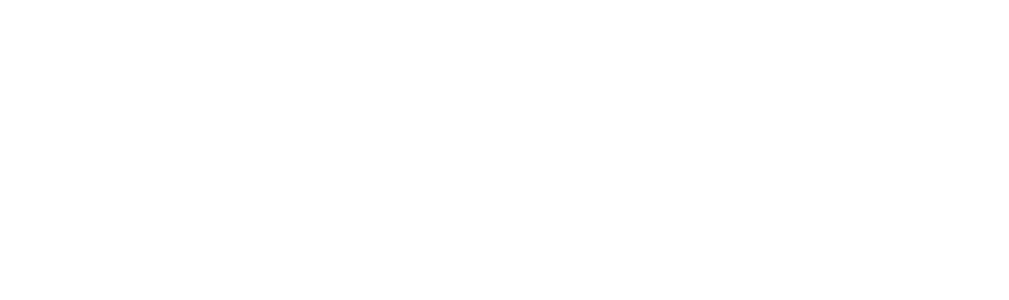
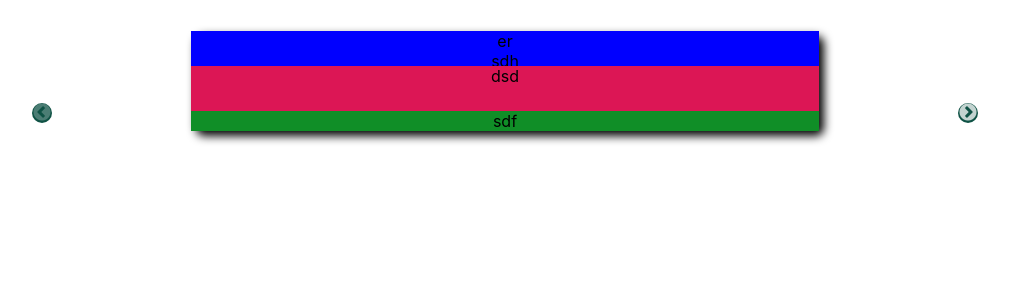
Before and after one commit to DhananjayaYN/Vehicle-Parking, a React (Create React App) app: page /card in a window 1280 px wide. Before the commit this address had no page. Shown: the top 300 px of the page, without its empty margins (135-1144 px from the left). Built offline with nearby package versions, Linux system fonts and the light colour scheme.

Commit message:
create places list

```diff
--- a/package.json
+++ b/package.json
@@ -10,8 +10,11 @@
     "antd": "^5.19.3",
     "react": "^18.3.1",
     "react-dom": "^18.3.1",
+    "react-icons": "^5.2.1",
     "react-router-dom": "^6.25.1",
     "react-scripts": "^5.0.1",
+    "react-slick": "^0.30.2",
+    "slick-carousel": "^1.8.1",
     "web-vitals": "^2.1.4"
   },
   "scripts": {
--- a/src/App.js
+++ b/src/App.js
@@ -5,6 +5,7 @@
 import { BrowserRouter, Route, Routes } from "react-router-dom";
 import HomePage from "./Pages/HomePage";
 import HomeCustomer from "./Pages/HomeCustomer";
+import Places_card from "./Components/Places_card";
 
 function App() {
   return (
@@ -13,6 +14,7 @@
         <Routes>
           <Route exact path="/" element={<HomePage/>}></Route>
           <Route path="/customer" element={<HomeCustomer/>}></Route>
+          <Route path="/card" element={<Places_card/>}></Route>
         </Routes>
       </BrowserRouter>
 
--- /dev/null
+++ b/src/Components/Place_cardCSS.css
@@ -0,0 +1,45 @@
+.items {
+    width: 70%;
+    margin: auto;
+}
+
+.slick-slide > div{
+    padding: 0  15% ; /* Padding around each slide (for get the space between each cards*/
+}
+
+.card{
+    background: radial-gradient(rgba(154, 200, 205, 1), rgba(255, 255, 255, 1));
+    padding: 0;
+    margin: 5% 10% 15% 0;
+    border-radius: 8px;
+    box-shadow: 5px 5px 10px ;
+    text-align: center;
+
+}
+
+.card_item{
+    display: grid;
+    grid-template-rows: 35% 45% 20%;
+    padding: 0;
+    margin: 0;
+    height: 100%;
+
+}
+
+.card_top{
+    background-color: blue;
+    margin: 0;
+    padding: 0;
+}
+
+.card_middle{
+    background-color: rgb(220, 22, 85);
+    margin: 0;
+    padding: 0;
+}
+
+.card_bottom{
+    background-color: rgb(16, 142, 39);
+    margin: 0;
+    padding: 0;
+}
--- /dev/null
+++ b/src/Components/Places_card.js
@@ -0,0 +1,70 @@
+import React from 'react'
+import Slider from 'react-slick';
+import 'slick-carousel/slick/slick.css';
+import 'slick-carousel/slick/slick-theme.css';
+import './Place_cardCSS.css';
+
+
+// Sample array of card data
+const cardData = [
+    { id: 1, title: 'Card 1', content: 'This is the first card' },
+    { id: 2, title: 'Card 2', content: 'This is the second card' },
+    { id: 3, title: 'Card 3', content: 'This is the third card' },
+    { id: 4, title: 'Card 4', content: 'This is the fourth card' },
+    { id: 5, title: 'Card 5', content: 'This is the fifth card' },
+    { id: 6, title: 'Card 6', content: 'This is the sixth card' },
+    { id: 7, title: 'Card 7', content: 'This is the seventh card' },
+];
+
+export default function Places_card() {
+     // Settings for the react-slick slider
+    const settings = {
+        dots: false,
+        infinite: false,
+        speed: 500,
+        slidesToShow: 1, // Number of cards to show at a time
+        slidesToScroll: 1, // Number of cards to scroll on each click
+        nextArrow: <SampleNextArrow />, // Custom next arrow component
+        prevArrow: <SamplePrevArrow />, // Custom previous arrow component
+    };
+
+  return (
+    <div className='items'>
+        <Slider {...settings}>
+        {cardData.map((card) => (
+          <div className="card" key={card.id}>
+            <div className='card_item'>
+                <div className='card_top'>er<br/>sdh<br/>hsd</div>
+                <div className='card_middle'>dsd</div>
+                <div className='card_bottom'>sdf</div>
+            </div>
+          </div>
+        ))}
+      </Slider>
+    </div>
+  )
+}
+
+// Custom Next Arrow component
+const SampleNextArrow = (props) => {
+    const { className, style, onClick } = props;
+    return (
+      <div
+        className={className}
+        style={{ ...style, display: 'block', background: 'rgba(15, 82, 69, 1)', borderRadius: '50%' }}
+        onClick={onClick}
+      />
+    );
+  };
+
+  // Custom Previous Arrow component
+const SamplePrevArrow = (props) => {
+    const { className, style, onClick } = props;
+    return (
+      <div
+        className={className}
+        style={{ ...style, display: 'block', background: 'rgba(15, 82, 69, 1)', borderRadius: '50%' }}
+        onClick={onClick}
+      />
+    );
+  };
--- a/src/Pages/HomePage.js
+++ b/src/Pages/HomePage.js
@@ -11,6 +11,9 @@
 import list from '../Images/list.svg'
 import { GoogleMap, LoadScript } from '@react-google-maps/api';
 import Toggle_button from '../Components/Toggle_button';
+import { HiChevronDoubleRight } from "react-icons/hi";
+import { HiChevronDoubleLeft } from "react-icons/hi";
+import Card_list from '../Components/Places_card';
 
 
 const center = {
@@ -96,11 +99,14 @@
                         </LoadScript>
                     </div>
                 </div>
-                <div class='shops'>
-                    <div class='shop_view'>
-
+                <div className='shops'>
+                    <div className='shop_view'>
+                        <div className='package'>Packages</div>
+                        <div className='shop_display'>
+                           <Card_list/>
+                        </div>
                     </div>
-                    <button class='more'>More</button>
+                    <button className='more'>More</button>
                 </div>
             </div>
 
--- a/src/Pages/HomePageCSS.css
+++ b/src/Pages/HomePageCSS.css
@@ -41,11 +41,6 @@
 
 }
 
-.shops{
-    height: 100%;
-    text-align: center;
-}
-
 .search{
     width: 50%;
     height: 20px;
@@ -70,10 +65,18 @@
     border-radius: 10%;
 }
 
+.shops{
+    height: 100%;
+    text-align: center;
+    margin: 0;
+}
+
+
 .shop_view{
-    background-color: aqua;
+    background-color: rgba(164, 217, 207, 1);
     display: block;
-    margin: 0 auto;
+    margin: auto ;
+    margin-top: 0;
     width: 70%;
     height: 80%;
     border-radius: 10%;
@@ -83,6 +86,28 @@
     border-radius: 10px;
     width: 80px;
 }
+
+.package{
+    position: relative;
+    top: 8%;
+    background-color: rgba(217, 217, 217, 1);
+}
+
+.shop_display{
+    position: relative;
+    top: 10%;
+    width: 100%;
+    max-width: 300px;
+    /*align-items: center;
+    background-color: blue;
+    height: 75%;
+    overflow: hidden;
+    display: grid;
+    grid-template-columns: 1fr 4fr 1fr;
+    justify-items: center;*/
+}
+
+
 
 .main_topic{
     position: absolute;
```
Also changed, not shown: 1 other file (tests, documents, lock files or other folders).
